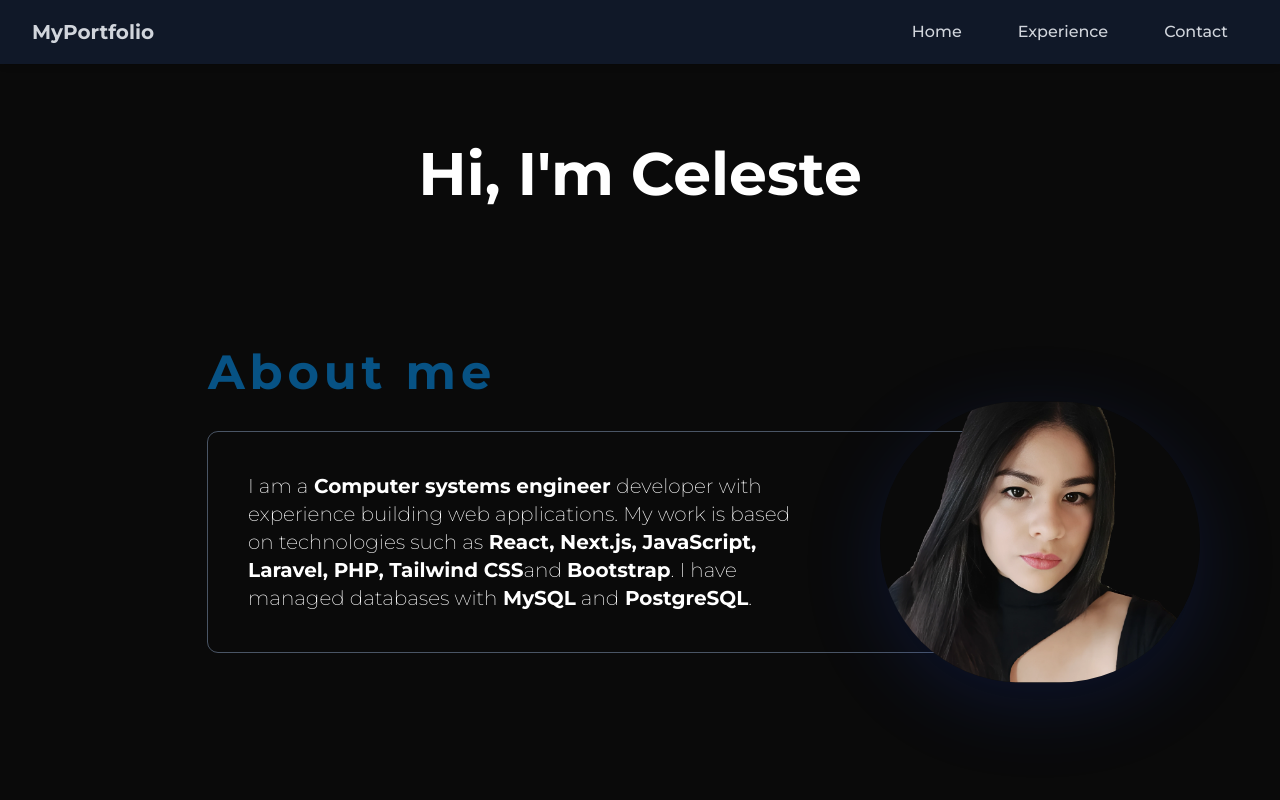
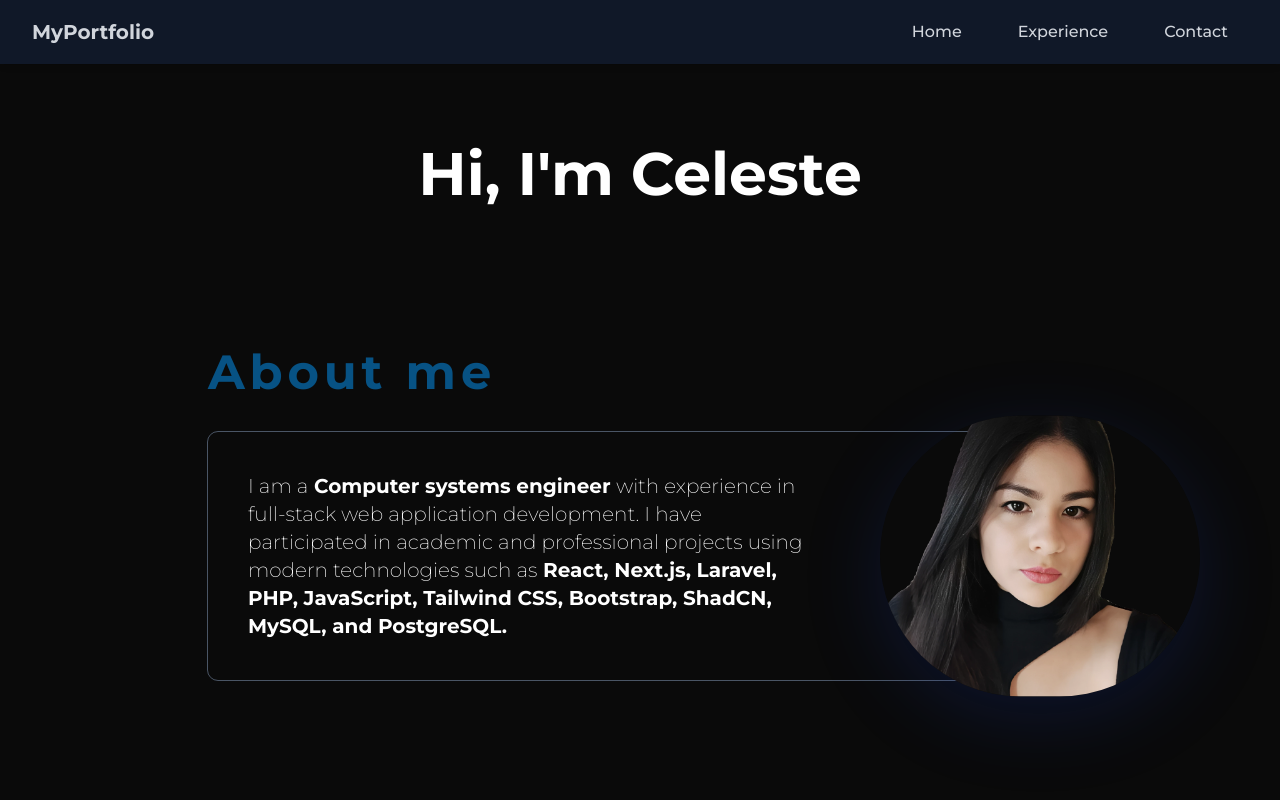
Before and after one commit to CelesteOC21/portfolio, a Next.js app: page / in a window 1280 px wide. Shown: the top 800 px of the page. Built offline with nearby package versions, Linux system fonts and the light colour scheme.

Commit message:
Description changed

```diff
--- a/app/(home)/components/experiencie.jsx
+++ b/app/(home)/components/experiencie.jsx
@@ -20,7 +20,7 @@ export default function Experiencie() {
       <div
         className="container w-auto mx-auto sm:max-w-7xl p-4 "
         data-aos="fade-up"
-        data-aos-duration="3000"
+        data-aos-duration="500"
       >
         <div className="grid grid-cols-1 grid-rows-auto gap-6">
           {experiences.map((experience, index) => (
--- a/app/(home)/components/home.jsx
+++ b/app/(home)/components/home.jsx
@@ -1,6 +1,10 @@
 export default function Presentation() {
   return (
-    <div className="relative max-w-4xl mx-auto px-4" data-aos="fade-up">
+    <div
+      className="relative max-w-4xl mx-auto px-4"
+      data-aos="fade-up"
+      data-aos-duration="500"
+    >
       <div className="flex  justify-start">
         <div className="text-center space-y-8">
           <h1 className="text-[rgb(5,_112,_184,_0.7)] text-3xl md:text-5xl font-bold tracking-widest transform transition-all duration-500 hover:scale-105">
@@ -14,16 +18,14 @@ export default function Presentation() {
         <div className="flex-1 text-center lg:text-left text-base sm:text-lg lg:text-xl pr-0 lg:pr-56">
           <p className="font-extralight">
             I am a<span className="font-bold"> Computer systems engineer </span>
-            developer with experience building web applications. My work is
-            based on technologies such as
+            with experience in full-stack web application development. I have
+            participated in academic and professional projects using modern
+            technologies such as
             <span className="font-semibold">
               {" "}
-              React, Next.js, JavaScript, Laravel, PHP, Tailwind CSS
+              React, Next.js, Laravel, PHP, JavaScript, Tailwind CSS, Bootstrap,
+              ShadCN, MySQL, and PostgreSQL.
             </span>
-            and <span className="font-semibold">Bootstrap</span>. I have managed
-            databases with
-            <span className="font-semibold"> MySQL</span> and
-            <span className="font-semibold"> PostgreSQL</span>.
           </p>
         </div>
 
```
